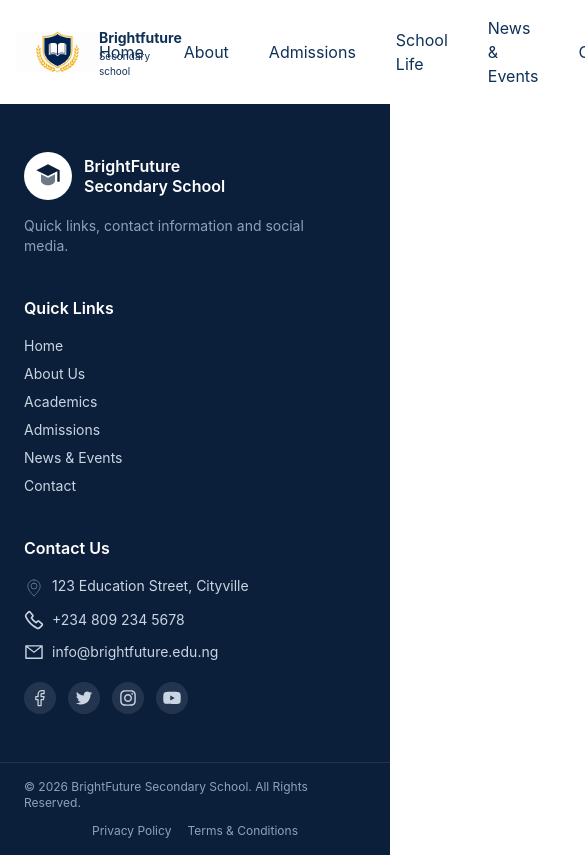
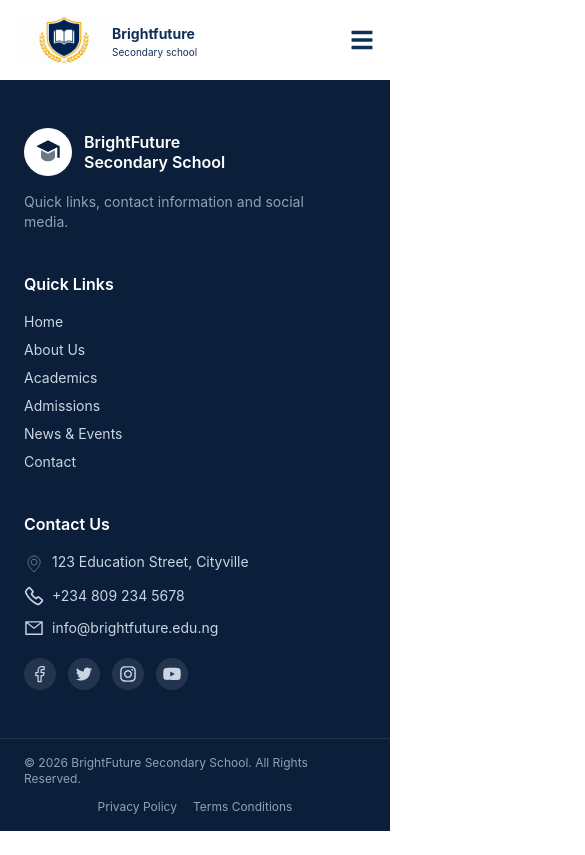
Before and after one commit to JohnMabas/Bright-Future, a React (Vite) app: page /about in a window 390 px wide. Shown: the top 855 px of the page, 585 px wide, since content can reach past the window. Built offline with nearby package versions, Linux system fonts and the light colour scheme.

Commit message:
make the navBar responsive

```diff
--- a/src/components/Footer.jsx
+++ b/src/components/Footer.jsx
@@ -224,7 +224,7 @@ export default function Footer() {
                 Privacy Policy
               </a>
               <a href="#" className="hover:text-white transition-colors">
-                Terms &amp; Conditions
+                Terms  Conditions
               </a>
             </div>
           </div>
--- a/src/components/NavBar.jsx
+++ b/src/components/NavBar.jsx
@@ -1,9 +1,11 @@
-
-import { FaSearch } from "react-icons/fa"
+import { useState } from "react";
+import { FaSearch, FaBars, FaTimes } from "react-icons/fa"
 import Logo from "/public/image/Bright-log0.png"
-import { Routes, Route, Link } from "react-router";
+import { Link } from "react-router";
 
 export default function NavBar() {
+  const [isOpen, setIsOpen] = useState(false);
+
   return (
     <div>
       <nav className="flex justify-between items-center p-4">
@@ -15,22 +17,43 @@ export default function NavBar() {
           </div>
         </div>
 
-            <ul className="flex justify-center items-center gap-10 text-[#0F3158]">
+        <ul className="hidden md:flex justify-center items-center gap-10 text-[#0F3158]">
           <Link to="/"><li>Home</li></Link>
-               <Link to="/about"><li >About</li></Link>
+          <Link to="/about"><li>About</li></Link>
           <li>Admissions</li>
           <li>School Life</li>
           <li>News & Events</li>
           <li>Contact</li>
+        </ul>
 
-            </ul>
-            <div className="flex items-center gap-4">
-                <FaSearch className="text-[#0F3158]"/>
-                <button className=" rounded-full bg-[#1769E8] text-white w-28 p-2 m-1 ">Apply Now</button>
+        <div className="hidden md:flex items-center gap-4">
+          <FaSearch className="text-[#0F3158]" />
+          <button className="rounded-full bg-[#1769E8] text-white w-28 p-2 m-1">
+            Apply Now
+          </button>
         </div>
+
+        <button className="md:hidden text-2xl text-[#0F3158]" onClick={() => setIsOpen(!isOpen)}>
+          {isOpen ? <FaTimes /> : <FaBars />}
+        </button>
       </nav>
 
-
+      {isOpen && (
+        <ul className="md:hidden flex flex-col items-center gap-6 text-[#0F3158] py-6">
+          <Link to="/" onClick={() => setIsOpen(false)}><li>Home</li></Link>
+          <Link to="/about" onClick={() => setIsOpen(false)}><li>About</li></Link>
+          <li>Admissions</li>
+          <li>School Life</li>
+          <li>News & Events</li>
+          <li>Contact</li>
+          <div className="flex items-center gap-4">
+            <FaSearch className="text-[#0F3158]" />
+            <button className="rounded-full bg-[#1769E8] text-white w-28 p-2">
+              Apply Now
+            </button>
+          </div>
+        </ul>
+      )}
     </div>
   )
 }
```
Lines whose indentation alone changed are shown as unchanged.
